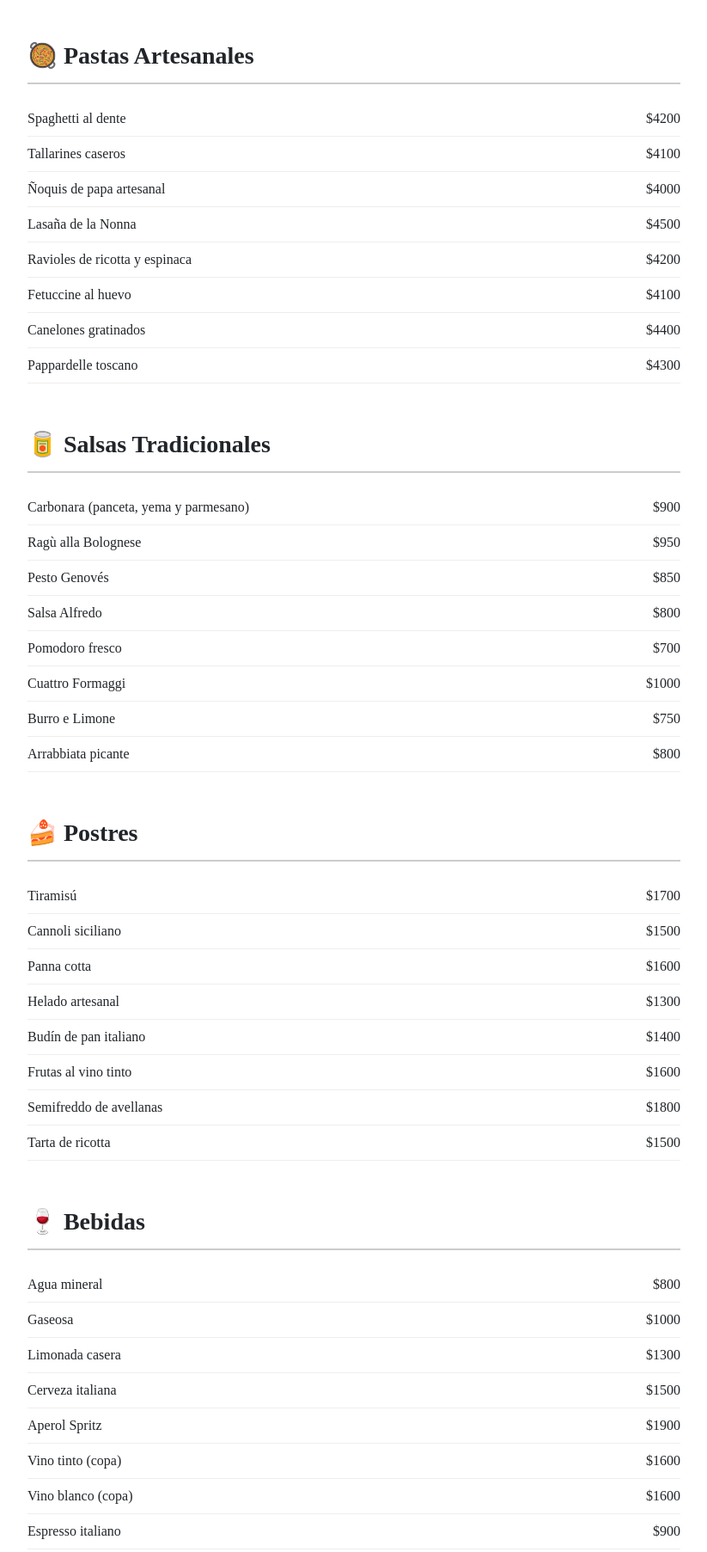
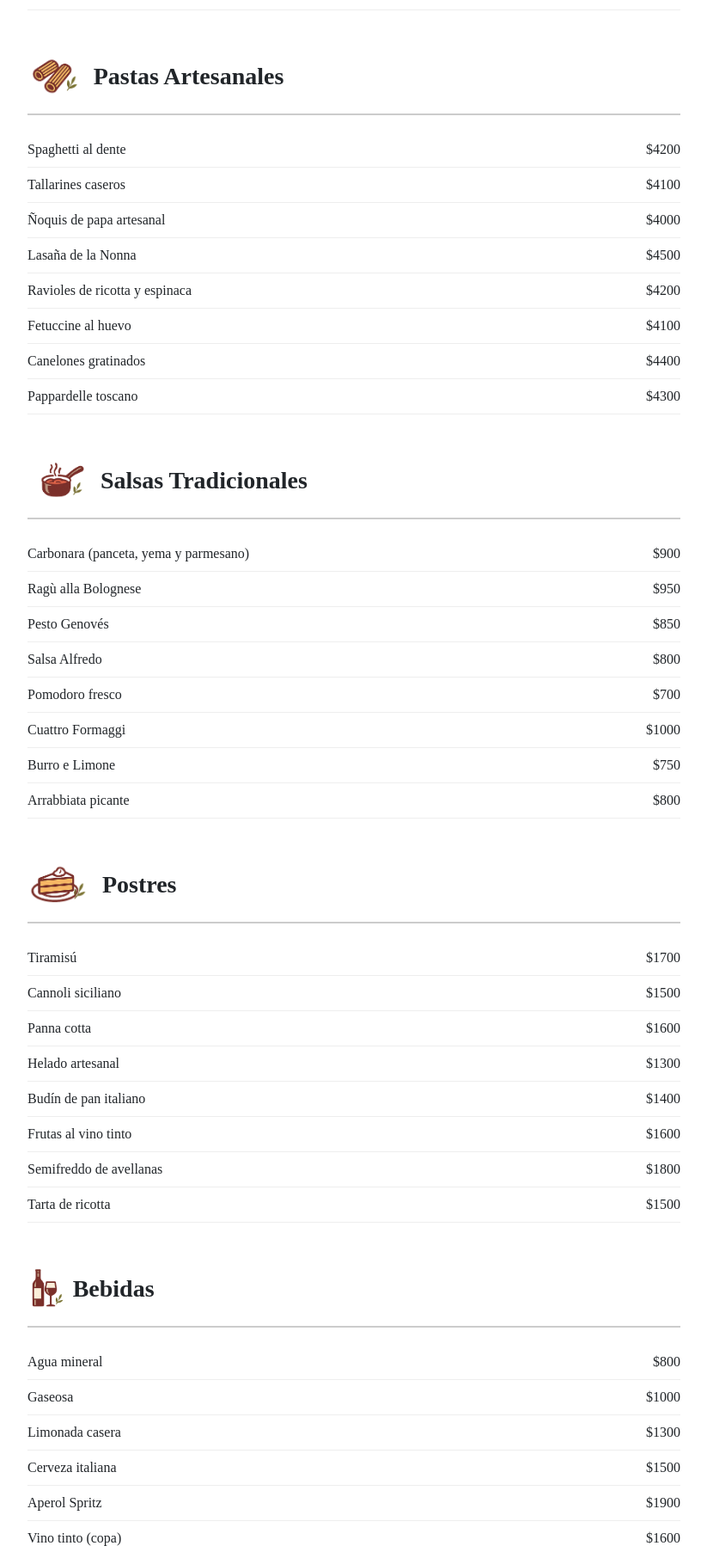
Before and after one commit to federicospottiDEV/ProyectoPNTGrupo3, a plain HTML site: page index.html in a window 1280 px wide. Shown: the part 780-2585 px from the top of the page at 86% size, without its empty margins (228-1051 px from the left). Drawn offline with nearby package versions, Linux system fonts and the light colour scheme.

Commit message:
iconos e imagenes agregadas

```diff
--- a/index.html
+++ b/index.html
@@ -3,7 +3,8 @@
   <head>
     <meta charset="UTF-8" />
     <meta name="viewport" content="width=device-width, initial-scale=1.0" />
-    <title>Document</title>
+    <title>Casa Di Pasta</title>
+    <link rel="shortcut icon" href="Imagenes/logo.png">
     <link
       href="https://cdn.jsdelivr.net/npm/bootstrap@5.3.3/dist/css/bootstrap.min.css"
       rel="stylesheet"
@@ -53,7 +54,7 @@
         <h2 class="text-center">"La tradición italiana servida en tu mesa"</h2>
 
         <div id="entradas">
-          <div class="section-title">🍽️ Entradas</div>
+          <div class="section-title"><img src="Imagenes/entradas.png" alt="Bebidas" id="icono_H2"> Entradas</div>
           <ul class="menu-list">
             <li><span>Focaccia con romero</span><span>$1800</span></li>
             <li><span>Burrata con tomates cherry</span><span>$3200</span></li>
@@ -71,7 +72,7 @@
         </div>
 
         <div id="pastas">
-          <div class="section-title">🥘 Pastas Artesanales</div>
+          <div class="section-title"><img src="Imagenes/pastaArtesanal.png" alt="Bebidas" id="icono_H2"> Pastas Artesanales</div>
           <ul class="menu-list">
             <li><span>Spaghetti al dente</span><span>$4200</span></li>
             <li><span>Tallarines caseros</span><span>$4100</span></li>
@@ -87,7 +88,7 @@
         </div>
 
         <div id="salsas">
-          <div class="section-title">🥫 Salsas Tradicionales</div>
+          <div class="section-title"><img src="Imagenes/Salsa.png" alt="Bebidas" id="icono_H2"> Salsas Tradicionales</div>
           <ul class="menu-list">
             <li>
               <span>Carbonara (panceta, yema y parmesano)</span
@@ -104,7 +105,7 @@
         </div>
 
         <div id="postres">
-          <div class="section-title">🍰 Postres</div>
+          <div class="section-title"><img src="Imagenes/postree.png" alt="Bebidas" id="icono_H2"> Postres</div>
           <ul class="menu-list">
             <li><span>Tiramisú</span><span>$1700</span></li>
             <li><span>Cannoli siciliano</span><span>$1500</span></li>
@@ -118,7 +119,7 @@
         </div>
 
         <div id="bebidas">
-          <div class="section-title">🍷 Bebidas</div>
+          <div class="section-title"><img src="Imagenes/bebida.png" alt="Bebidas" id="icono_H2">Bebidas</div>
           <ul class="menu-list">
             <li><span>Agua mineral</span><span>$800</span></li>
             <li><span>Gaseosa</span><span>$1000</span></li>
@@ -137,6 +138,7 @@
 
     <!-- Footer -->
     <footer id="contacto">
+      <img src="Imagenes/logo sin fondo.png" alt="Logo de Casa di Pasta" id="imagen_footer">
       <h5>Casa di Pasta</h5>
       <p>📍 Av. Italia 456, Buenos Aires</p>
       <p>📞 +54 11 5678-1234</p>
--- a/style.css
+++ b/style.css
@@ -13,6 +13,9 @@ body {
     margin-top: 80px;
   }
 
+  #icono_H2 {
+    height: 60px; vertical-align: middle; margin-right: 8px; padding-bottom: 10px;
+  }
 
   .section-title {
     font-size: 28px;
@@ -40,6 +43,10 @@ body {
     margin-top: 30px;
   }
 
+  #imagen_footer{
+    height: 100px;
+  }
+
   footer {
     background-color: #212529;
     color: white;
```
Also changed, not shown: Imagenes/Salsa.png (added), Imagenes/bebida.png (added), Imagenes/entradas.png (added), Imagenes/pastaArtesanal.png (added), Imagenes/postree.png (added), 3 other files.
